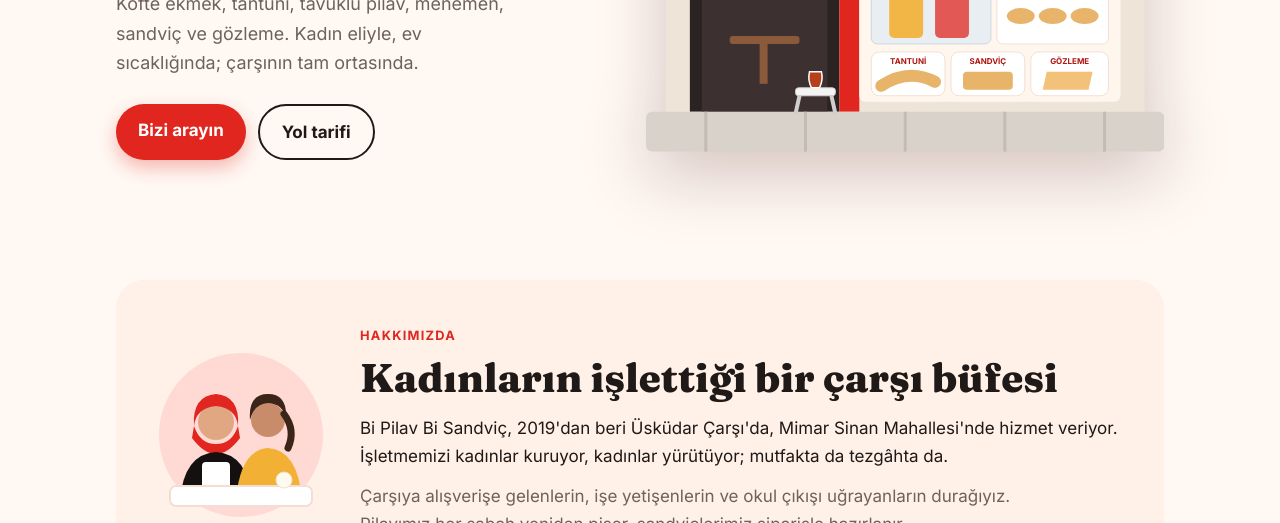
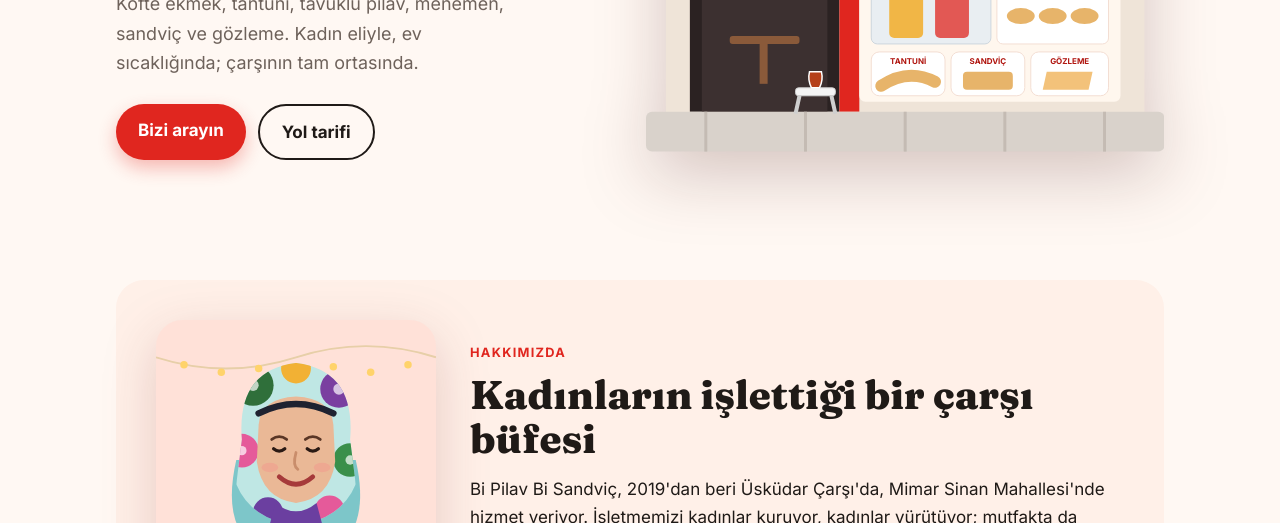
Before and after one commit to Zkyshawnm/bipilavbisandvic-site, a plain HTML site: page index.html in a window 1280 px wide. Shown: the part 429-952 px from the top of the page. Drawn offline with Linux system fonts and the light colour scheme.

Commit message:
Hakkımızda: işletme sahibinin çizimi
Co-Authored-By: Claude Opus 5.5 <noreply@anthropic.com>

```diff
--- a/index.html
+++ b/index.html
@@ -66,9 +66,9 @@
     /* women-run */
     .women { background: var(--cream); border-radius: 28px; padding: 40px;
       display: grid; grid-template-columns: auto 1fr; gap: 34px; align-items: center; }
-    .women svg { width: 170px; height: 170px; }
+    .women .portrait { width: 280px; height: auto; display: block; filter: drop-shadow(0 16px 26px rgba(120, 20, 20, .18)); }
     .women p { margin: 0 0 12px; }
-    @media (max-width: 640px) { .women { grid-template-columns: 1fr; padding: 28px 22px; text-align: center; } .women svg { margin: 0 auto; } }
+    @media (max-width: 640px) { .women { grid-template-columns: 1fr; padding: 28px 22px; text-align: center; } .women .portrait { margin: 0 auto; width: min(260px, 100%); } }
 
     /* menu */
     .menu-board { background: var(--red); border-radius: 30px; padding: 28px; margin-top: 30px;
@@ -192,19 +192,60 @@
 <div class="wrap">
   <section id="biz">
     <div class="women">
-      <svg viewBox="0 0 170 170" role="img" aria-label="Tezgâhta çalışan iki kadın">
-        <circle cx="85" cy="85" r="82" fill="#ffd9d4"/>
-        <circle cx="60" cy="72" r="18" fill="#e0a782"/>
-        <path d="M38 76 Q36 46 60 44 Q84 46 82 76 Q80 58 60 56 Q40 58 38 76 Z" fill="#e0261f"/>
-        <path d="M38 76 Q44 94 60 94 Q76 94 82 76 L84 88 Q72 104 60 104 Q48 104 36 88 Z" fill="#e0261f"/>
-        <path d="M24 150 Q28 104 60 102 Q92 104 96 150 Z" fill="#141010"/>
-        <rect x="46" y="112" width="28" height="34" rx="4" fill="#fff"/>
-        <circle cx="112" cy="70" r="17" fill="#c98c6a"/>
-        <path d="M94 70 Q92 44 112 44 Q132 44 130 70 Q128 54 112 53 Q98 54 94 70 Z" fill="#3b2418"/>
-        <path d="M128 64 Q140 80 132 98" stroke="#3b2418" stroke-width="7" fill="none" stroke-linecap="round"/>
-        <path d="M80 150 Q84 100 112 98 Q142 100 146 150 Z" fill="#f2b134"/>
-        <rect x="14" y="136" width="142" height="20" rx="6" fill="#ffffff" stroke="#f3ded3" stroke-width="2"/>
-        <circle cx="128" cy="130" r="8" fill="#fffaf0" stroke="#efe2c8"/>
+      <svg class="portrait" viewBox="0 0 300 360" role="img" aria-label="Çiçekli başörtülü, önlüklü, elinde çay bardağıyla gülümseyen bir kadın çizimi">
+        <defs>
+          <clipPath id="scarf"><path d="M92 128 Q86 54 150 46 Q214 54 208 128 L214 176 Q198 214 150 220 Q102 214 86 176 Z"/></clipPath>
+        </defs>
+        <rect width="300" height="360" rx="28" fill="#ffe1d8"/>
+        <!-- fairy lights -->
+        <path d="M0 40 Q75 64 150 40 T300 40" stroke="#e7cfa8" stroke-width="2" fill="none"/>
+        <g fill="#ffd36b"><circle cx="30" cy="48" r="4"/><circle cx="70" cy="56" r="4"/><circle cx="110" cy="52" r="4"/><circle cx="190" cy="50" r="4"/><circle cx="230" cy="56" r="4"/><circle cx="270" cy="48" r="4"/></g>
+        <!-- teapots on the right -->
+        <g transform="translate(222 228)">
+          <rect x="-6" y="62" width="90" height="70" rx="6" fill="#b07a45"/>
+          <path d="M6 62 q0 -46 30 -46 q30 0 30 46 z" fill="#d9dde2" stroke="#aeb5bd" stroke-width="2"/>
+          <rect x="26" y="8" width="20" height="8" rx="3" fill="#aeb5bd"/>
+          <path d="M6 34 q-16 4 -12 24" stroke="#2b2222" stroke-width="6" fill="none" stroke-linecap="round"/>
+        </g>
+        <!-- body: linen shirt -->
+        <path d="M54 360 Q58 250 150 238 Q242 250 246 360 Z" fill="#f6efe2"/>
+        <path d="M150 240 L150 360" stroke="#e3d8c6" stroke-width="3"/>
+        <g fill="#cfc3ae"><circle cx="150" cy="268" r="3"/><circle cx="150" cy="296" r="3"/><circle cx="150" cy="324" r="3"/></g>
+        <!-- striped apron -->
+        <path d="M92 300 L208 300 L218 360 L82 360 Z" fill="#1f2230"/>
+        <g stroke="#3a3f55" stroke-width="3"><path d="M102 300 L96 360"/><path d="M122 300 L120 360"/><path d="M142 300 L142 360"/><path d="M162 300 L164 360"/><path d="M182 300 L186 360"/><path d="M200 300 L206 360"/></g>
+        <path d="M88 300 h124" stroke="#1f2230" stroke-width="8" stroke-linecap="round"/>
+        <!-- arm holding tea -->
+        <path d="M206 262 Q236 284 222 318 Q214 330 196 324" stroke="#f6efe2" stroke-width="30" fill="none" stroke-linecap="round"/>
+        <circle cx="196" cy="320" r="13" fill="#e8b48e"/>
+        <path d="M186 288 q-3 14 2 28 h16 q5 -14 2 -28 z" fill="#b5401a" stroke="#fff" stroke-width="2.5"/>
+        <ellipse cx="196" cy="320" rx="16" ry="4" fill="#ffffff" stroke="#e6cbb3"/>
+        <!-- scarf (back drape) -->
+        <path d="M86 150 Q70 220 108 246 Q150 262 192 246 Q230 220 214 150 Z" fill="#7dc6c9"/>
+        <!-- face -->
+        <ellipse cx="150" cy="140" rx="46" ry="54" fill="#eab896"/>
+        <!-- scarf (front, floral) -->
+        <g clip-path="url(#scarf)">
+          <rect x="80" y="40" width="140" height="190" fill="#bfe7e4"/>
+          <circle cx="104" cy="70" r="22" fill="#2f6f3a"/><circle cx="196" cy="74" r="20" fill="#7a3fa0"/>
+          <circle cx="92" cy="140" r="18" fill="#e55a9a"/><circle cx="208" cy="150" r="18" fill="#3a8f4a"/>
+          <circle cx="150" cy="52" r="16" fill="#f2b134"/><circle cx="120" cy="206" r="16" fill="#6b3fa0"/><circle cx="186" cy="204" r="16" fill="#e55a9a"/>
+          <g fill="#ffffff" opacity=".7"><circle cx="104" cy="70" r="6"/><circle cx="196" cy="74" r="6"/><circle cx="92" cy="140" r="5"/><circle cx="208" cy="150" r="5"/></g>
+        </g>
+        <!-- face window inside the scarf -->
+        <path d="M110 112 Q112 84 150 82 Q188 84 190 112 L192 152 Q186 192 150 196 Q114 192 108 152 Z" fill="#eab896"/>
+        <path d="M110 100 Q150 80 190 100" stroke="#1f2230" stroke-width="7" fill="none" stroke-linecap="round"/>
+        <!-- features -->
+        <path d="M124 128 q8 -6 16 0" stroke="#5a3626" stroke-width="3" fill="none" stroke-linecap="round"/>
+        <path d="M160 128 q8 -6 16 0" stroke="#5a3626" stroke-width="3" fill="none" stroke-linecap="round"/>
+        <path d="M126 138 q6 5 12 0" stroke="#2b1a14" stroke-width="3.5" fill="none" stroke-linecap="round"/>
+        <path d="M162 138 q6 5 12 0" stroke="#2b1a14" stroke-width="3.5" fill="none" stroke-linecap="round"/>
+        <path d="M150 142 q-4 14 2 18" stroke="#c98d6b" stroke-width="3" fill="none" stroke-linecap="round"/>
+        <path d="M132 168 Q150 184 168 168" stroke="#a63a3a" stroke-width="5" fill="none" stroke-linecap="round"/>
+        <g fill="#f29b8e" opacity=".55"><ellipse cx="122" cy="158" rx="9" ry="5"/><ellipse cx="178" cy="158" rx="9" ry="5"/></g>
+        <!-- scarf knot under chin -->
+        <path d="M128 196 Q150 214 172 196 L180 226 Q150 240 120 226 Z" fill="#6b3fa0"/>
+        <path d="M140 222 L132 252 L150 240 L168 252 L160 222 Z" fill="#e55a9a"/>
       </svg>
       <div>
         <span class="eyebrow">Hakkımızda</span>
```
